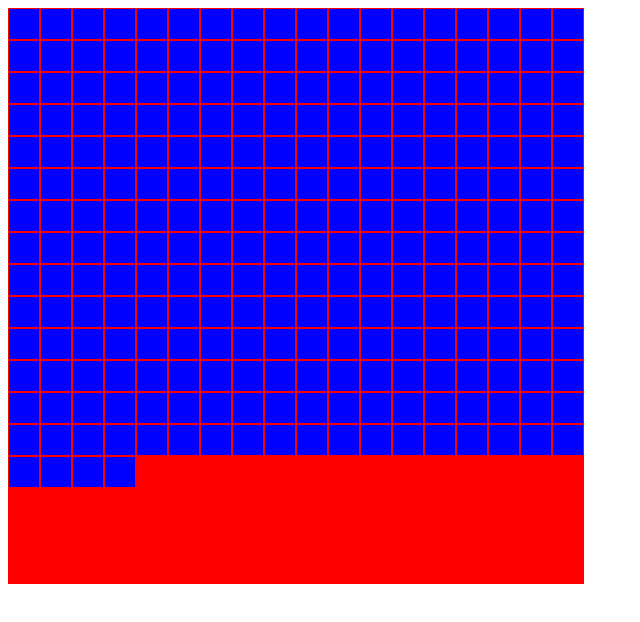
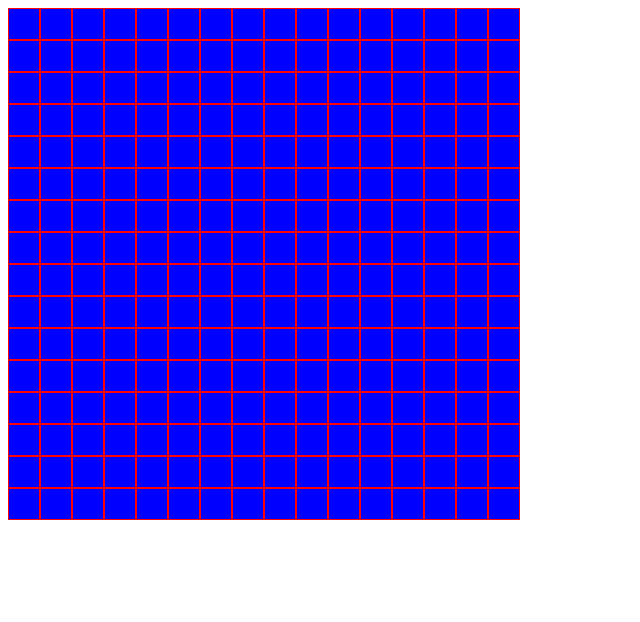
Before and after one commit to davidtaylorjr/draw-a-sketch, a plain HTML site: page index.html in a window 1280 px wide. Shown: the whole page, without its empty margins (0-640 px from the left). Drawn offline with nearby package versions, Linux system fonts and the light colour scheme.

Commit message:
change size so squares fit grid

```diff
--- a/stylesheet.css
+++ b/stylesheet.css
@@ -1,7 +1,7 @@
 #container {
     background-color: red;
-    height: 576px;
-    width: 576px;
+    height: 512px;
+    width: 512px;
 }
 .unit {
     background-color: blue;
```
